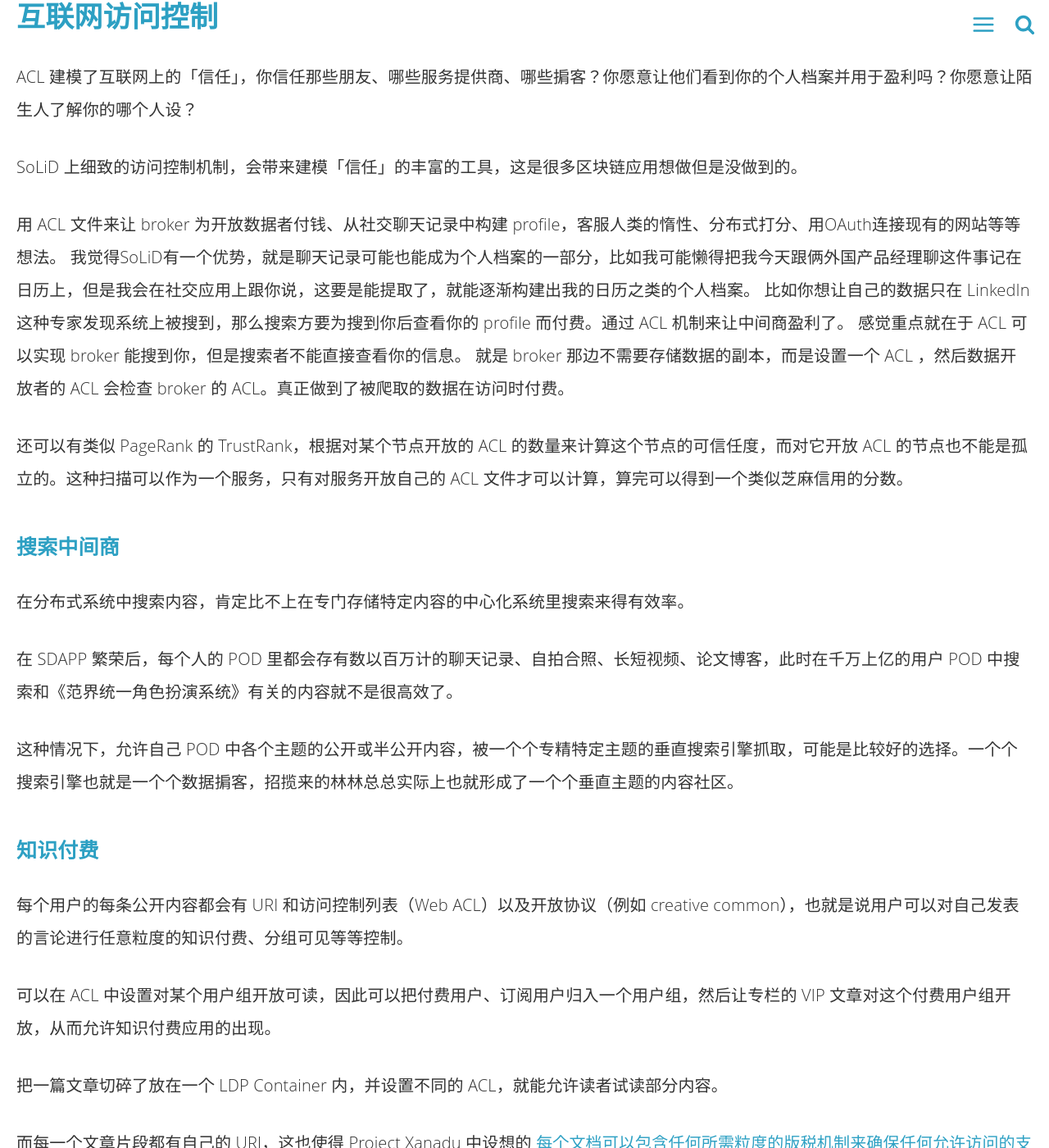
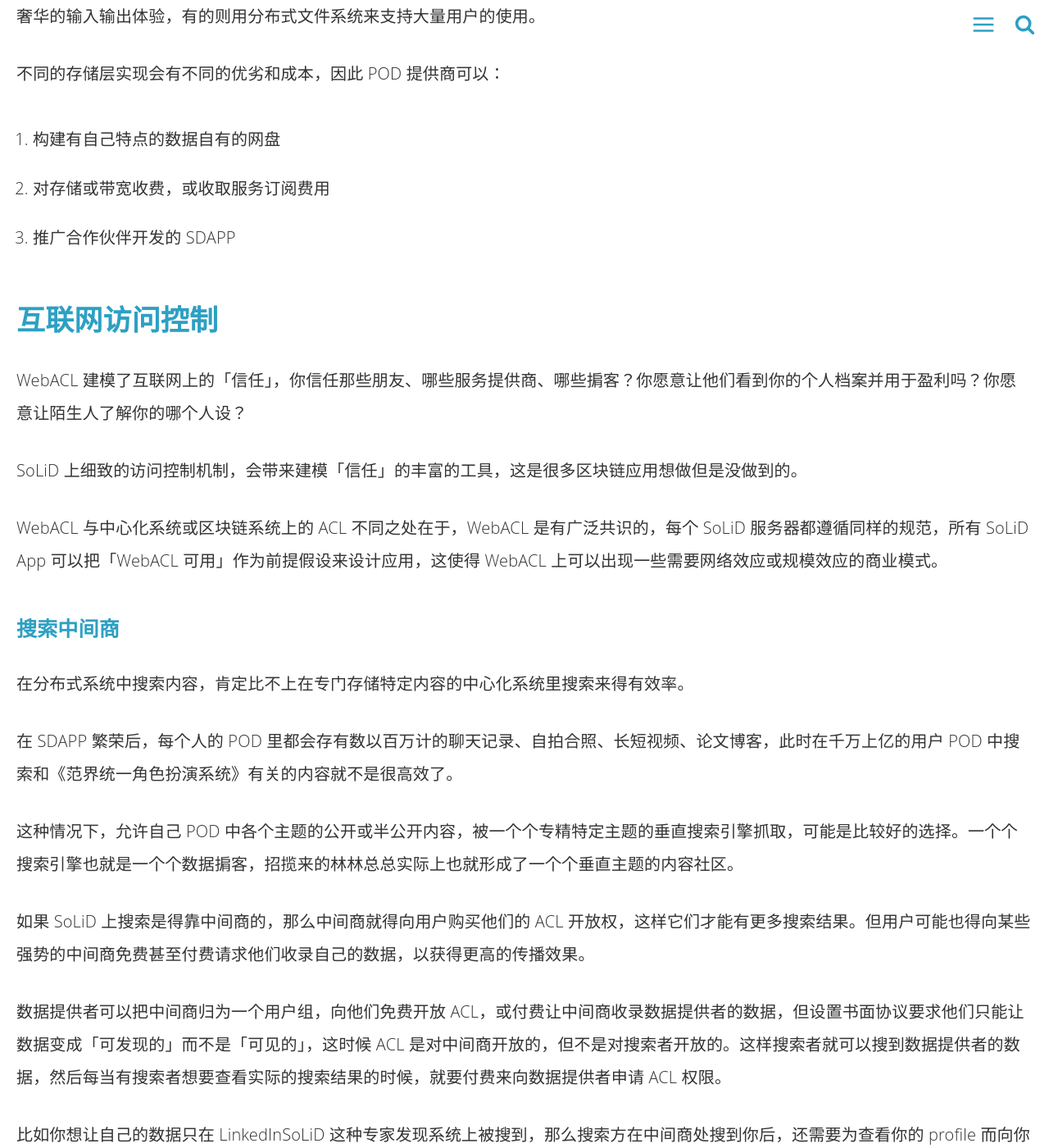
Before and after one commit to linonetwo/linonetwo.github.io, a Jekyll site: the page built from _posts/2018-12-02-SoLiD商业模式与语义网商业模式.md, in a window 1280 px wide and 1400 px high, scrolled down 4015 px. Shown: the whole window at 82% size. Built offline with Jekyll 4.4.1, drawn with Linux system fonts in a browser that asks for light colours; comment, search, counter and statistics services are not loaded; some of the changed text lies outside the part shown.

Commit message:
Update 2018-12-02-SoLiD商业模式与语义网商业模式.md

```diff
--- a/_posts/2018-12-02-SoLiD商业模式与语义网商业模式.md
+++ b/_posts/2018-12-02-SoLiD商业模式与语义网商业模式.md
@@ -65,6 +65,13 @@
 2. 构建类似好东西传送门（[http://awesomeport.cn/](http://awesomeport.cn/)）这样的爬虫，提供高质量的内容库或体验良好的内容聚合产品
 3. 偶尔打打广告，或是做其他流量生意
 
+
+SoLiD 还有一个优势，就是聊天记录可能也能成为个人档案的一部分，比如我今天跟俩外国产品经理聊了 SoLiD 上的各种可能的商业模式，我可能懒得把这件事记在日历上，也懒得把聊天大纲记到日记里，但是我会在社交应用上跟 SoLiD 社区里的人分享我今天的行程和讨论结果，这些聊天记录要是能提取并格式化，就能逐渐构建出我的日历和日记等个人档案。
+
+也就是说 SoLiD 的「去中心化」模糊了各种应用的边界，它们产生的数据不仅为自己所用，而可能会为其他程序所用。
+
+不过得考虑到这种应用间的互操作性是建立在格式良好的数据上的，它要求聊天记录被提取为语义良好的 RDF。这会让用户更有动力去购买 NLP 服务，允许一些人工智能助手定期访问自己的 SoLiD POD，帮自己整理数据，就像雇用财务人员定期梳理自己的账务一样。梳理后的社交数据就能阻力更低地利用了，所以只需要付一点小钱，就能用社交聊天记录等随意的文本来构建日记和个人档案等等正式的文本。
+
 ## （物理上的）中心化存储
 
 区块链存储的特点是：逻辑上中心化，每个区块链节点的内容都是一致的；而物理上去中心化，得有很多不同的用户在维护一条链。
@@ -83,17 +90,11 @@
 
 ## 互联网访问控制
 
-ACL 建模了互联网上的「信任」，你信任那些朋友、哪些服务提供商、哪些掮客？你愿意让他们看到你的个人档案并用于盈利吗？你愿意让陌生人了解你的哪个人设？
+WebACL 建模了互联网上的「信任」，你信任那些朋友、哪些服务提供商、哪些掮客？你愿意让他们看到你的个人档案并用于盈利吗？你愿意让陌生人了解你的哪个人设？
 
 SoLiD 上细致的访问控制机制，会带来建模「信任」的丰富的工具，这是很多区块链应用想做但是没做到的。
 
-用 ACL 文件来让 broker 为开放数据者付钱、从社交聊天记录中构建 profile，客服人类的惰性、分布式打分、用OAuth连接现有的网站等等想法。
-我觉得SoLiD有一个优势，就是聊天记录可能也能成为个人档案的一部分，比如我可能懒得把我今天跟俩外国产品经理聊这件事记在日历上，但是我会在社交应用上跟你说，这要是能提取了，就能逐渐构建出我的日历之类的个人档案。
-比如你想让自己的数据只在 LinkedIn 这种专家发现系统上被搜到，那么搜索方要为搜到你后查看你的 profile 而付费。通过 ACL 机制来让中间商盈利了。
-感觉重点就在于 ACL 可以实现 broker 能搜到你，但是搜索者不能直接查看你的信息。
-就是 broker 那边不需要存储数据的副本，而是设置一个 ACL ，然后数据开放者的 ACL 会检查 broker 的 ACL。真正做到了被爬取的数据在访问时付费。
-
-还可以有类似 PageRank 的 TrustRank，根据对某个节点开放的 ACL 的数量来计算这个节点的可信任度，而对它开放 ACL 的节点也不能是孤立的。这种扫描可以作为一个服务，只有对服务开放自己的 ACL 文件才可以计算，算完可以得到一个类似芝麻信用的分数。
+WebACL 与中心化系统或区块链系统上的 ACL 不同之处在于，WebACL 是有广泛共识的，每个 SoLiD 服务器都遵循同样的规范，所有 SoLiD App 可以把「WebACL 可用」作为前提假设来设计应用，这使得 WebACL 上可以出现一些需要网络效应或规模效应的商业模式。
 
 ### 搜索中间商
 
@@ -102,6 +103,24 @@
 在 SDAPP 繁荣后，每个人的 POD 里都会存有数以百万计的聊天记录、自拍合照、长短视频、论文博客，此时在千万上亿的用户 POD 中搜索和《范界统一角色扮演系统》有关的内容就不是很高效了。
 
 这种情况下，允许自己 POD 中各个主题的公开或半公开内容，被一个个专精特定主题的垂直搜索引擎抓取，可能是比较好的选择。一个个搜索引擎也就是一个个数据掮客，招揽来的林林总总实际上也就形成了一个个垂直主题的内容社区。
+
+如果 SoLiD 上搜索是得靠中间商的，那么中间商就得向用户购买他们的 ACL 开放权，这样它们才能有更多搜索结果。但用户可能也得向某些强势的中间商免费甚至付费请求他们收录自己的数据，以获得更高的传播效果。
+
+数据提供者可以把中间商归为一个用户组，向他们免费开放 ACL，或付费让中间商收录数据提供者的数据，但设置书面协议要求他们只能让数据变成「可发现的」而不是「可见的」，这时候 ACL 是对中间商开放的，但不是对搜索者开放的。这样搜索者就可以搜到数据提供者的数据，然后每当有搜索者想要查看实际的搜索结果的时候，就要付费来向数据提供者申请 ACL 权限。
+
+比如你想让自己的数据只在 LinkedInSoLiD 这种专家发现系统上被搜到，那么搜索方在中间商处搜到你后，还需要为查看你的 profile 而向你付费。
+
+除了数据提供者直接向搜索者开放 ACL 以外，他也可以授权中间商在收到付费后直接向搜索者开放 ACL，让搜索者能查看中间商缓存的，来自数据提供者的数据。而搜索者如果也是一个中间商，他可能也会构建自己的缓存，然后也提供类似的搜索服务，所以 ACL 就会形成一个链条，像多级直销一样为金字塔顶的数据提供者输送利润。
+
+### 协议巡检
+
+> 书面协议要求他们只能让数据变成「可发现的」而不是「可见的」
+
+ACL 是信任的体现，数据提供者信任中间商，信任他们只会提供搜索服务，而不会直接把自己的数据暴露出去，或者拿去洗稿后自己重新二次发布。
+
+但这种信任就像手工作坊，对于早期的个人用户可能足够，但对于社交能力更强的超人类、组织来说，他们要管理的信任关系可能会很多，需要有工业化的方式来管理。
+
+特别是当一级级的中间商缓存内容后，又再把 ACL 再对搜索者开放，要如何保证这个去中心化的直销机构能健康地运作呢？这时候就需要一个周期性的扫描器关注 ACL 链条上的变化，分析关于原始数据的副本的 ACL 是否给新的搜索者开放了可读权限，如果发现了，就勒令中间商向数据开放者付费。
 
 ### 知识付费
 
@@ -112,11 +131,6 @@
 把一篇文章切碎了放在一个 LDP Container 内，并设置不同的 ACL，就能允许读者试读部分内容。
 
 而每一个文章片段都有自己的 URI，这也使得 Project Xanadu 中设想的 `每个文档可以包含任何所需粒度的版税机制来确保任何允许访问的支付，包括文档全部或部分嵌入。` 得以实现，别的作者可以引用你的 URL 来嵌入你的付费内容，最终读者仍然需要对你的内容付费才能看到被嵌入的内容。
-
-
-就需要 broker 把 ACL 再对搜索者开放，这时候一个周期性的扫描器就会发现 ACL 链条上的这个变化，然后勒令 broker 向数据开放者付费。
-这时候 ACL 是对 broker 开放的，但不是对搜索者开放的，然后每当有搜索者想要查看实际的搜索结果的时候。
-就是SoLiD上搜索是得靠中间商的嘛，那么中间商就得向用户购买他们的 ACL 开放权，这样它们才能有更多搜索结果。
 
 ### 交互式分析报告
 
@@ -131,6 +145,14 @@
 3. 社交助理收取一些费用后，分析出两个用户之间可能聊得起来的聊天话题有哪些，并引导他们社交
 
 除了聊天数据以外，还有很多商业数据也是隐私的，直接暴露它们不太可能，但数据源可以授权开放一些脱敏的分析结果，用户通过 User Agent 与 Analysis Agent 交互来得到分析报告。
+
+### 信任分
+
+经过一段时间的经营，你可能已经用你的 WebID 和很多别的 WebID 建立了信任关系，可能有数百个其他 WebID 对你开放了不同程度的 ACL。
+
+那么就可以统计对你的 WebID 开放了 ACL 的其他 WebID 的数量，来计算你的 WebID 的可信任度。而对你的 WebID 开放 ACL 的其他 WebID 也不是孤立的，它们也必须要被其他 WebID 信任，所以通过扫描这种信任链条，我们可以构建出一张图，用类似 PageRank 的原理，在图上计算出每个人的 TrustRank。
+
+这种扫描可以作为一个服务，你对服务付费或免费开放自己的 ACL ，它才会帮你计算，算完可以得到一个类似芝麻信用的分数。
 
 ## 引用分析
 
@@ -150,6 +172,9 @@
 
 农村包围城市，一开始推出的各种和社交无关的应用和游戏不会被微信等等现有平台封杀，但随后因为玩过这些小应用和游戏的用户都已经有 SoLiD 账号了，所以迁移到 SoLiD 上就不会有太大的阻力，就不太会遇到「加个 SoLiD 好友吧」「但是我没有 SoLiD 账号」这种情况了。而子弹短信就会有这种问题，你想加个别人的好友，说不定别人还没有子弹短信账号呢？
 
+## 有共识的数据格式
+
+
 ## 涌现
 
 当互联网在上个世纪刚刚出现时，没人能第一时间想到计算广告学和 SaaS。区块链刚刚出现时，也没人第一时间想到用分布式的时空证明（PoST）来构建廉价的 CDN。
```
